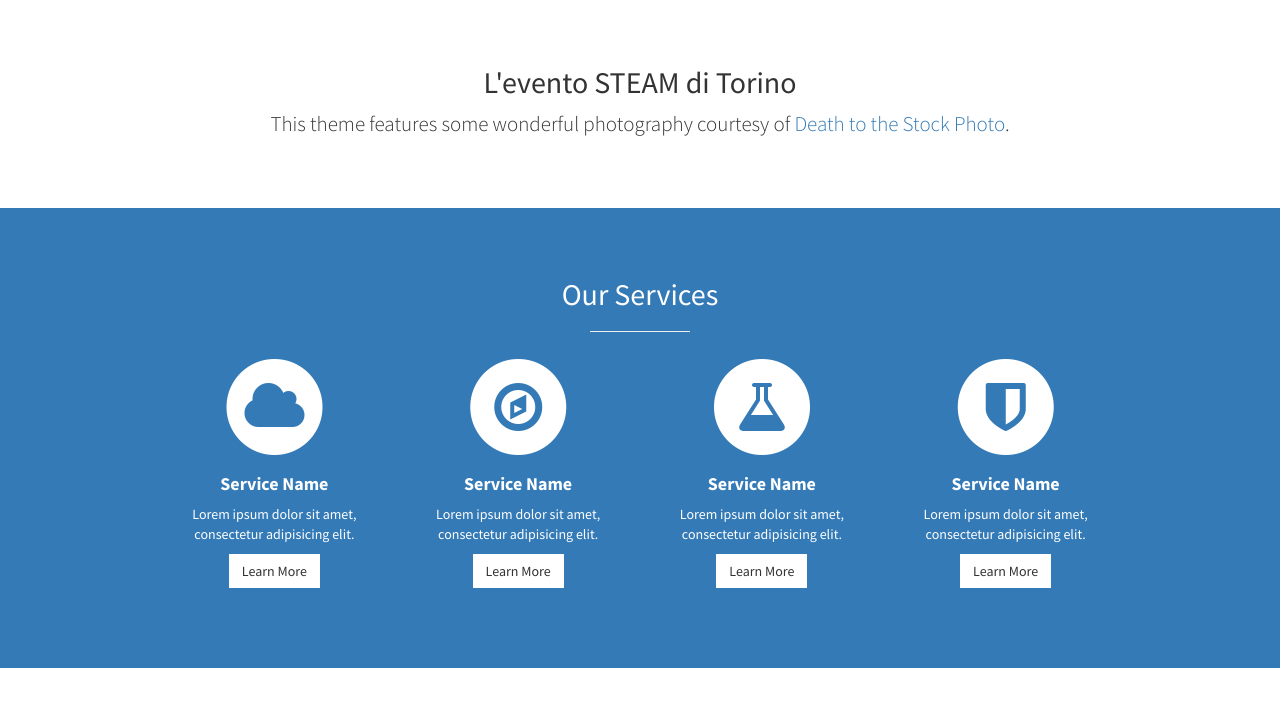
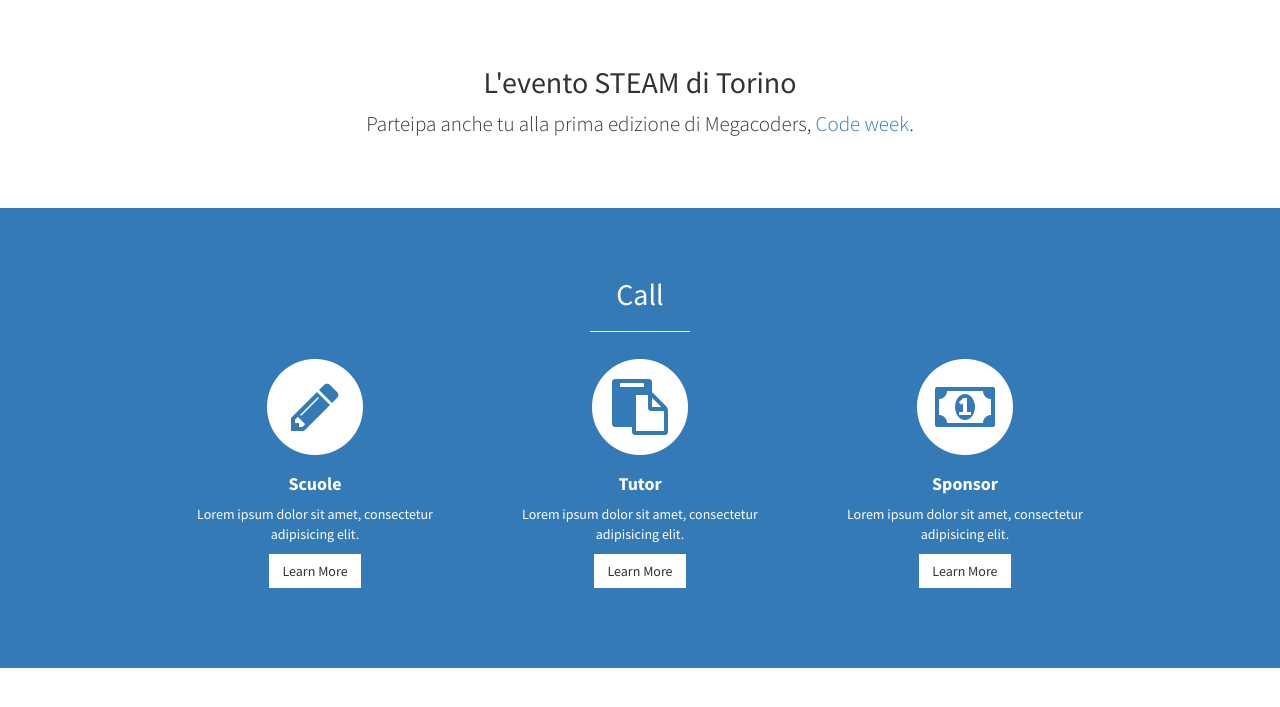
Before and after one commit to OfficineArduinoTorino/megacoders, a Jekyll site: the page built from index.html, in a window 1280 px wide and 900 px high, scrolled down 754 px, cut to the strip 150-857 px from the top of the window. Built offline with Jekyll 4.4.1, drawn with Linux system fonts in a browser that asks for light colours.

Commit message:
struttura sito done

```diff
--- a/_includes/about.html
+++ b/_includes/about.html
@@ -3,7 +3,8 @@
     <div class="row">
       <div class="col-lg-12 text-center">
         <h2>L'evento STEAM di Torino</h2>
-        <p class="lead">This theme features some wonderful photography courtesy of <a target="_blank" href="http://join.deathtothestockphoto.com/">Death to the Stock Photo</a>.</p>
+        <p class="lead">Parteipa anche tu alla prima edizione di Megacoders,
+          <a target="_blank" href="http://join.deathtothestockphoto.com/">Code week</a>.</p>
       </div>
     </div>
     <!-- /.row -->
--- a/_includes/footer.html
+++ b/_includes/footer.html
@@ -4,7 +4,7 @@
       <div class="col-lg-10 col-lg-offset-1 text-center">
         <h4><strong>{{ site.owner }}</strong>
         </h4>
-        <p>
+        <p>ciao
           {% for address in site.address %}
           {{ address.line }}<br>
           {% endfor %}
--- a/_includes/services.html
+++ b/_includes/services.html
@@ -3,61 +3,49 @@
   <div class="container">
     <div class="row text-center">
       <div class="col-lg-10 col-lg-offset-1">
-        <h2>Our Services</h2>
+        <h2>Call</h2>
         <hr class="small">
         <div class="row">
-          <div class="col-md-3 col-sm-6">
+          <div class="col-md-4 col-sm-6">
             <div class="service-item">
               <span class="fa-stack fa-4x">
               <i class="fa fa-circle fa-stack-2x"></i>
-              <i class="fa fa-cloud fa-stack-1x text-primary"></i>
+              <i class="fa fa-pencil fa-stack-1x text-primary"></i>
             </span>
               <h4>
-                <strong>Service Name</strong>
+                <strong>Scuole</strong>
               </h4>
               <p>Lorem ipsum dolor sit amet, consectetur adipisicing elit.</p>
               <a href="#" class="btn btn-light">Learn More</a>
             </div>
           </div>
-          <div class="col-md-3 col-sm-6">
+          <div class="col-md-4 col-sm-6">
             <div class="service-item">
               <span class="fa-stack fa-4x">
               <i class="fa fa-circle fa-stack-2x"></i>
-              <i class="fa fa-compass fa-stack-1x text-primary"></i>
+              <i class="fa fa-clipboard fa-stack-1x text-primary"></i>
             </span>
               <h4>
-                <strong>Service Name</strong>
+                <strong>Tutor</strong>
               </h4>
               <p>Lorem ipsum dolor sit amet, consectetur adipisicing elit.</p>
               <a href="#" class="btn btn-light">Learn More</a>
             </div>
           </div>
-          <div class="col-md-3 col-sm-6">
+          <div class="col-md-4 col-sm-6">
             <div class="service-item">
               <span class="fa-stack fa-4x">
               <i class="fa fa-circle fa-stack-2x"></i>
-              <i class="fa fa-flask fa-stack-1x text-primary"></i>
+              <i class="fa fa-money fa-stack-1x text-primary"></i>
             </span>
               <h4>
-                <strong>Service Name</strong>
+                <strong>Sponsor</strong>
               </h4>
               <p>Lorem ipsum dolor sit amet, consectetur adipisicing elit.</p>
               <a href="#" class="btn btn-light">Learn More</a>
             </div>
           </div>
-          <div class="col-md-3 col-sm-6">
-            <div class="service-item">
-              <span class="fa-stack fa-4x">
-              <i class="fa fa-circle fa-stack-2x"></i>
-              <i class="fa fa-shield fa-stack-1x text-primary"></i>
-            </span>
-              <h4>
-                <strong>Service Name</strong>
-              </h4>
-              <p>Lorem ipsum dolor sit amet, consectetur adipisicing elit.</p>
-              <a href="#" class="btn btn-light">Learn More</a>
-            </div>
-          </div>
+
         </div>
         <!-- /.row (nested) -->
       </div>
```
Also changed, not shown: 3 other files.
